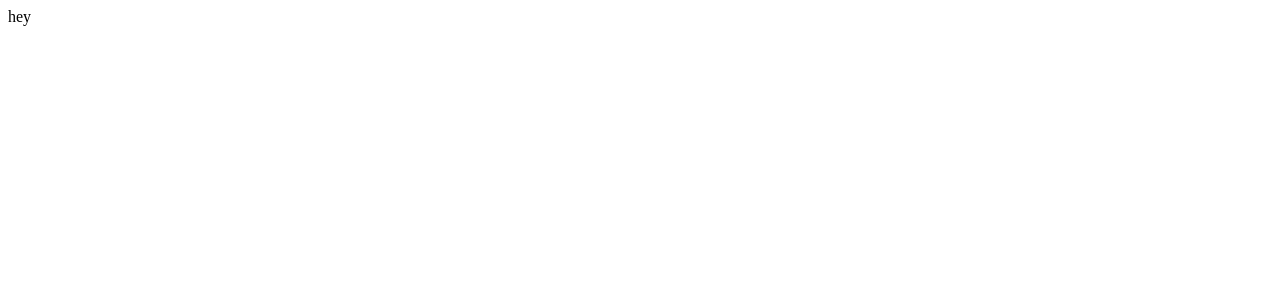
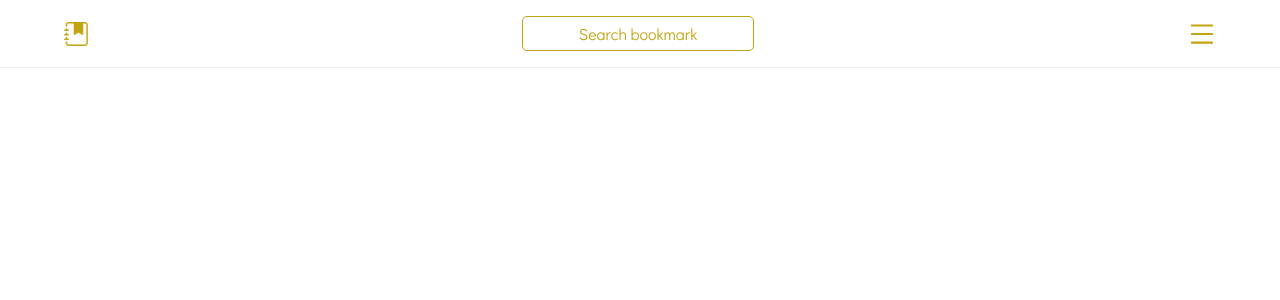
Before and after one commit to m-oniqu3/bookmark-it, a React (Vite) app: page / in a window 1280 px wide. Shown: the top 300 px of the page. Built offline with nearby package versions, Linux system fonts and the light colour scheme.

Commit message:
added navbar

```diff
--- a/index.html
+++ b/index.html
@@ -2,9 +2,15 @@
 <html lang="en">
   <head>
     <meta charset="UTF-8" />
+    <link rel="preconnect" href="https://fonts.googleapis.com" />
+    <link rel="preconnect" href="https://fonts.gstatic.com" crossorigin />
+    <link
+      href="https://fonts.googleapis.com/css2?family=Didact+Gothic&family=Roboto:wght@300;400;500;700;900&display=swap"
+      rel="stylesheet"
+    />
     <link rel="icon" type="image/svg+xml" href="/vite.svg" />
     <meta name="viewport" content="width=device-width, initial-scale=1.0" />
-    <title>Vite + React + TS</title>
+    <title>Bookmark - Your Online Bookshelf</title>
   </head>
   <body>
     <div id="root"></div>
--- a/package.json
+++ b/package.json
@@ -10,8 +10,12 @@
     "preview": "vite preview"
   },
   "dependencies": {
+    "@reduxjs/toolkit": "^1.9.5",
     "react": "^18.2.0",
-    "react-dom": "^18.2.0"
+    "react-dom": "^18.2.0",
+    "react-icons": "^4.9.0",
+    "react-redux": "^8.1.0",
+    "styled-components": "^6.0.0-rc.3"
   },
   "devDependencies": {
     "@types/react": "^18.0.37",
--- a/src/App.tsx
+++ b/src/App.tsx
@@ -1,5 +1,13 @@
+import Pages from "./components/pages/Pages";
+import { GlobalStyles } from "./styles/Global.styled";
+
 const App = () => {
-  return <div>hey</div>;
+  return (
+    <div>
+      <Pages />
+      <GlobalStyles />
+    </div>
+  );
 };
 
 export default App;
--- /dev/null
+++ b/src/components/helpers/ui/Container.tsx
@@ -0,0 +1,18 @@
+import React from "react";
+import styled from "styled-components";
+
+interface Props {
+  children: React.ReactNode;
+  className?: string;
+}
+
+const StyledContainer = styled.div`
+  width: 90%;
+  margin: 0 auto;
+`;
+
+const Container = ({ children, className }: Props) => {
+  return <StyledContainer className={className}>{children}</StyledContainer>;
+};
+
+export default Container;
--- /dev/null
+++ b/src/components/nav/Navbar.tsx
@@ -0,0 +1,63 @@
+import { AiOutlineMenu } from "react-icons/ai";
+import { styled } from "styled-components";
+import Logo from "../../assets/bookmark.png";
+import { StyledLogo } from "../../styles/StyledLogo.styled";
+import Container from "../helpers/ui/Container";
+import SearchBar from "../search/SearchBar";
+
+const StyledNavContainer = styled.div`
+  background: var(--neutral-primary);
+  border-bottom: 1px solid rgba(230, 230, 230, 0.688);
+  position: fixed;
+  width: 100%;
+  z-index: 1;
+  padding: 1rem 0;
+
+  .nav {
+    display: flex;
+    align-items: center;
+    justify-content: space-between;
+
+    .logo {
+      display: flex;
+      align-items: center;
+      gap: 1rem;
+
+      h3 {
+        display: none;
+      }
+    }
+
+    &__icon {
+      display: grid;
+      place-items: center;
+    }
+  }
+`;
+
+const Navbar = () => {
+  return (
+    <StyledNavContainer>
+      <Container>
+        <nav className="nav">
+          <div className="logo">
+            <StyledLogo>
+              <img src={Logo} alt="logo" />
+            </StyledLogo>
+            <h3>Bookmark</h3>
+          </div>
+
+          <div className="nav__group">
+            <SearchBar />
+          </div>
+
+          <div className="nav__icon">
+            <AiOutlineMenu size={28} color="var(--primary)" />
+          </div>
+        </nav>
+      </Container>
+    </StyledNavContainer>
+  );
+};
+
+export default Navbar;
--- /dev/null
+++ b/src/components/pages/Pages.tsx
@@ -0,0 +1,11 @@
+import Navbar from "../nav/Navbar";
+
+const Pages = () => {
+  return (
+    <div>
+      <Navbar />
+    </div>
+  );
+};
+
+export default Pages;
--- /dev/null
+++ b/src/components/search/SearchBar.tsx
@@ -0,0 +1,34 @@
+import { styled } from "styled-components";
+
+const StyledSearchBar = styled.form`
+  position: relative;
+
+  input {
+    border: 1.5px solid var(--primary);
+    border-radius: 5px;
+    padding: 6px 15px;
+    color: var(--primary);
+    width: 100%;
+    font-size: 1rem;
+
+    &:focus {
+      outline: none;
+    }
+
+    &::placeholder {
+      color: var(--primary);
+      opacity: 1;
+      text-align: center;
+    }
+  }
+`;
+
+const SearchBar = () => {
+  return (
+    <StyledSearchBar>
+      <input type="text" placeholder="Search bookmark" />
+    </StyledSearchBar>
+  );
+};
+
+export default SearchBar;
--- /dev/null
+++ b/src/styles/Global.styled.ts
@@ -0,0 +1,32 @@
+import { createGlobalStyle } from "styled-components";
+
+export const GlobalStyles = createGlobalStyle`
+  * {
+    margin: 0;
+    padding: 0;
+    box-sizing: border-box;
+    font-family: "Didact Gothic", sans-serif;
+  }
+
+  :root {
+    --toastify-color-success: var(--primary);
+    --toastify-icon-color-success: var(--primary);
+
+    /* primary */
+    --primary: #c2a410;
+    --primary-light: #f9f6e7;
+    --primary-hover: #daa520;
+
+    /* secondary */
+    --secondary: #3f3d56;
+    --secondary-light: #c8e0eb;
+
+    /* accent */
+
+    /* neutral */
+    --neutral-primary: #fff;
+    --neutral-medium: rgba(0, 0, 0, 0.45);
+    --neutral-light: #f2f2f2;
+  }
+
+`;
--- /dev/null
+++ b/src/styles/StyledLogo.styled.ts
@@ -0,0 +1,11 @@
+import styled from "styled-components";
+
+export const StyledLogo = styled.figure`
+  width: 1.5rem;
+  height: 1.5rem;
+
+  img {
+    width: 100%;
+    height: 100%;
+  }
+`;
```
Also changed, not shown: src/assets/bookmark.png (added), 1 other file (tests, documents, lock files or other folders).
